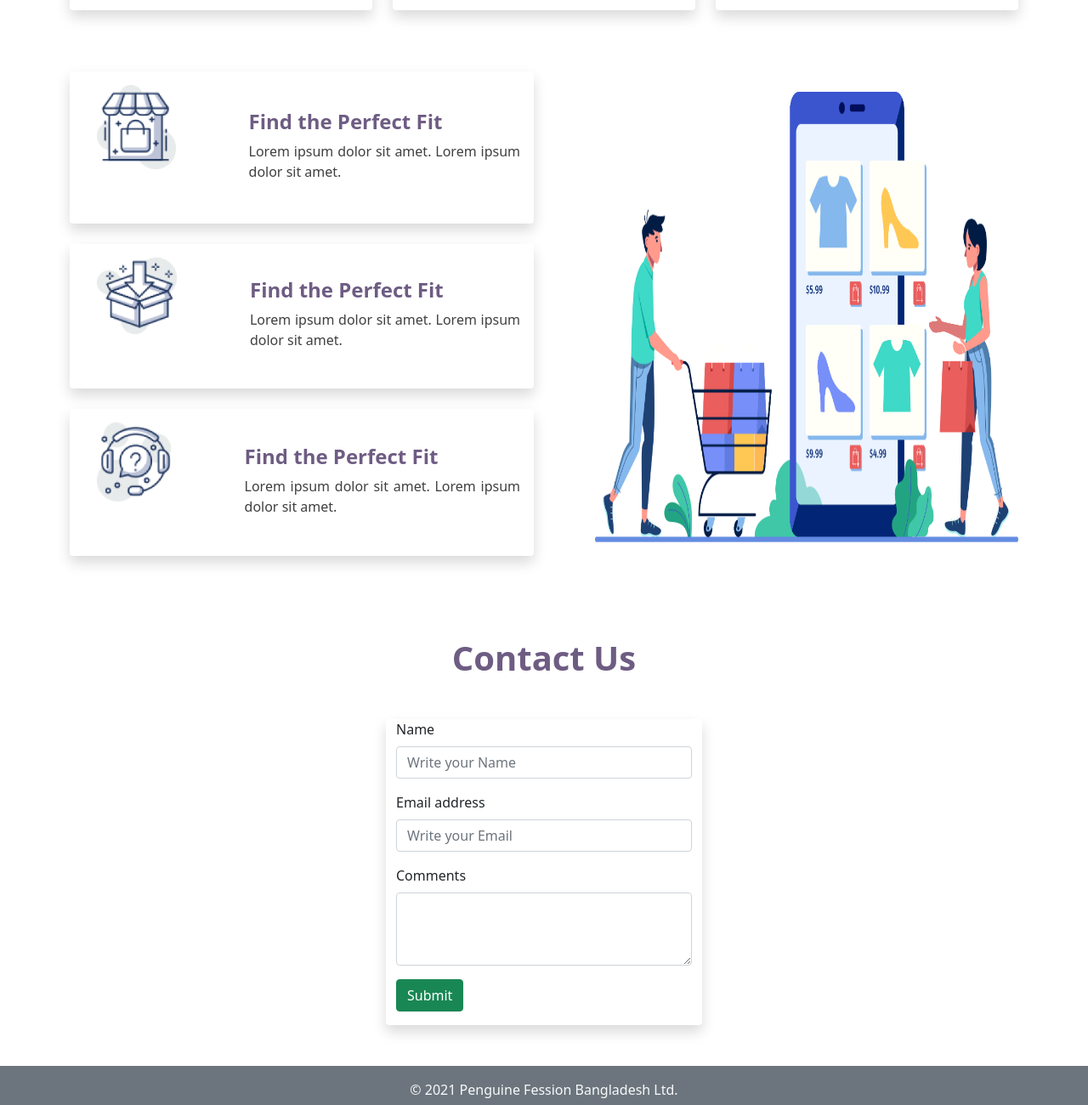
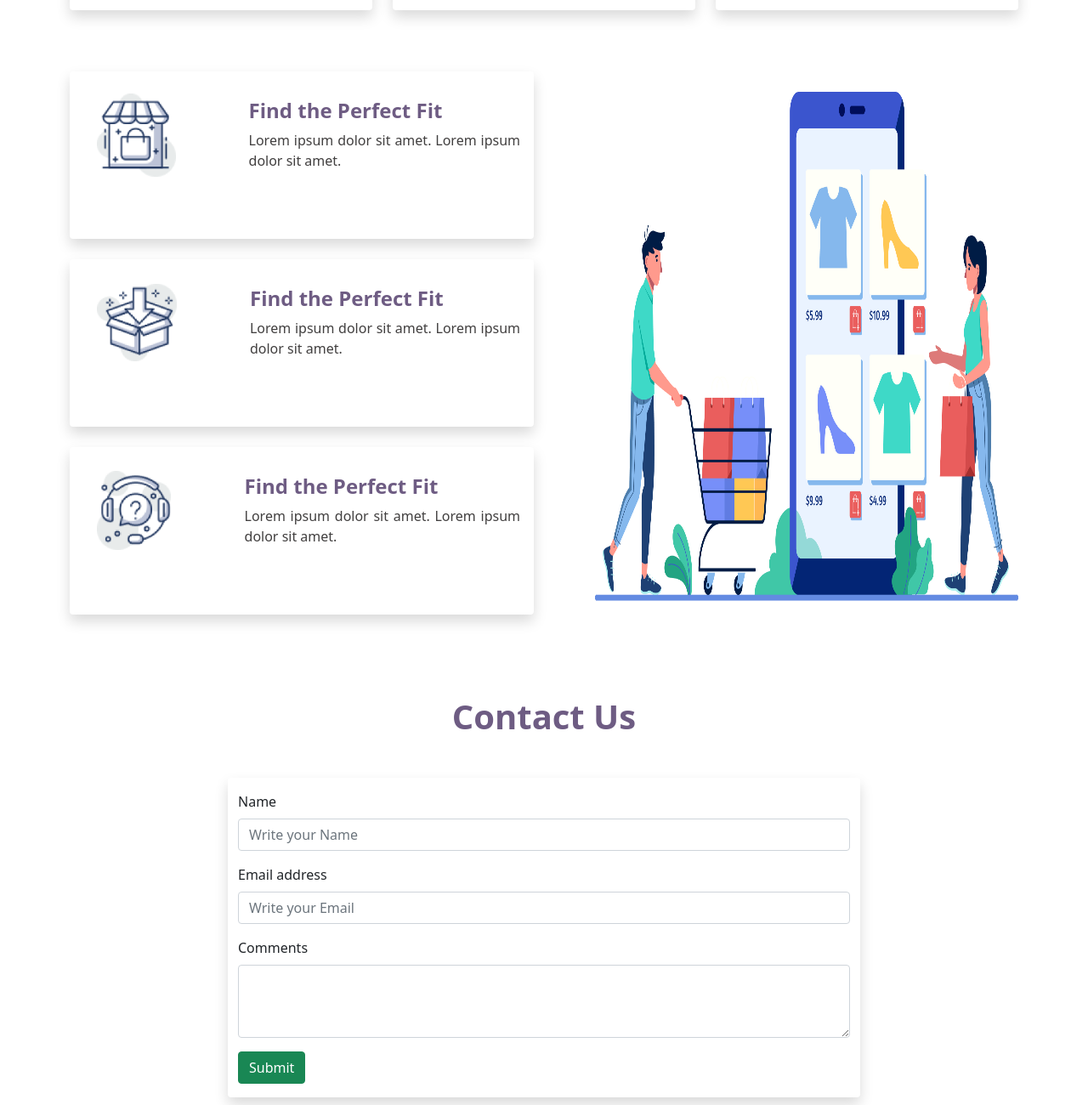
Before and after one commit to arifcse01/Ecommerce-Website, a plain HTML site: page index.html in a window 1280 px wide. Shown: the part 2280-3580 px from the top of the page at 85% size. Drawn offline with Linux system fonts and the light colour scheme.

Commit message:
Ecommerce Web

```diff
--- a/index.html
+++ b/index.html
@@ -172,7 +172,7 @@
                     <div>
                       <img src="img/icon.png" class="w-50 ms-3 mb-md-5" alt="">
                     </div>
-                    <div class="mt-3 mt-sm-3 ps-md-2 pb-md-1 text-md-start">
+                    <div class="mt-3 mt-sm-3 ps-md-2 mb-md-5 text-md-start">
                       <h4>Find the Perfect Fit</h4>
                     <p>Lorem ipsum dolor sit amet. Lorem ipsum dolor sit amet.</p>
                     </div>
@@ -181,7 +181,7 @@
                     <div>
                       <img src="img/icon1.png" class="w-50 ms-3 mb-md-5" alt="">
                     </div>
-                    <div class="mt-3 mt-sm-3 ps-md-2 pb-md-1 text-md-start">
+                    <div class="mt-3 mt-sm-3 ps-md-2 mb-md-5 text-md-start">
                       <h4>Find the Perfect Fit</h4>
                       <p>Lorem ipsum dolor sit amet. Lorem ipsum dolor sit amet.</p>
                     </div>
@@ -190,7 +190,7 @@
                     <div>
                       <img src="img/icon2.png" class="w-50 ms-3 mb-md-5" alt="">
                     </div>
-                    <div class="mt-3 mt-sm-3 ps-md-3 pb-md-1 text-md-start">
+                    <div class="mt-3 mt-sm-3 ps-md-3 mb-md-5 text-md-start">
                       <h4>Find the Perfect Fit</h4>
                       <p>Lorem ipsum dolor sit amet. Lorem ipsum dolor sit amet.</p>
                     </div>
@@ -207,15 +207,15 @@
            <section id="contact" class="mt-5 mb-5 bg-gray">
              <div class="container">
               <h2 class="text-center mb-5">Contact Us</h2>
-               <div class="row col col-sm col-md-5 offset-md-4 col-lg-4 offset-lg-4 shadow bg-gray rounded">
-                <form action="">
+               <div class="row col col-sm-12 col-md-8 offset-md-2  col-lg-8 offset-lg-2 shadow bg-gray rounded">
+                <form class="pt-3">
                   <div class="mb-3">
                     <label for="name" class="form-label">Name</label>
-                    <input type="text" class="form-control" id="name" placeholder="Write your Name">
+                    <input type="text" class="form-control" id="name" placeholder="Write your Name" required>
                   </div>
                   <div class="mb-3">
                     <label for="email" class="form-label">Email address</label>
-                    <input type="email" class="form-control" id="email" placeholder="Write your Email">
+                    <input type="email" class="form-control" id="email" placeholder="Write your Email" required>
                   </div>
                   <div class="mb-3">
                     <label for="comment" class="form-label">Comments</label>
@@ -234,7 +234,7 @@
           <footer class="bg-secondary mt-5 p-3">
             <div class="container">
               <div class="row">
-                <p class="text-center text-light">© 2021 Penguine Fession Bangladesh Ltd.</p>
+                <p class="text-center text-light pt-3">© 2021 Penguine Fession Bangladesh Ltd.</p>
               </div>
             </div>
           </footer>
```
